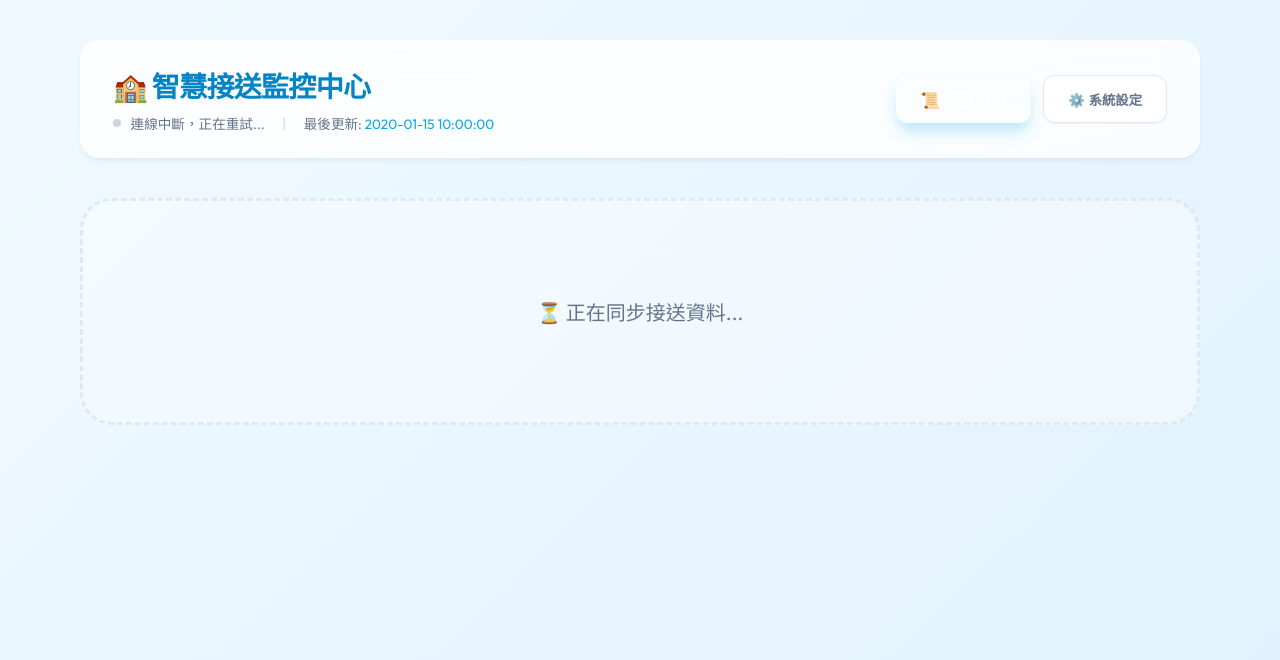
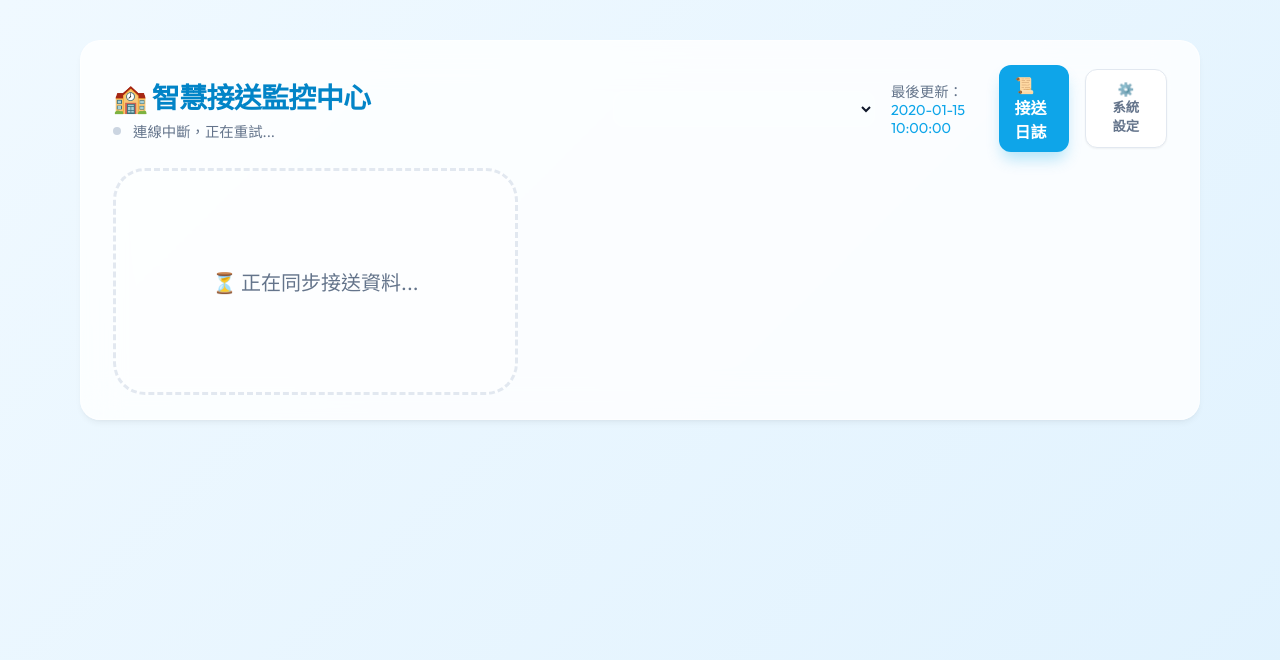
Before and after one commit to Albertyoung22/SchpickupDemo, a Flask app: template templates/dashboard.html in a window 1280 px wide. Shown: the top 660 px of the page. Run offline with Flask 3, Linux system fonts and the light colour scheme; the template is opened without the code that fills it: most values are stand-ins (such as "Sample title", 1, 10 or a date in 2020); lists and menus that the app fills with data are empty.

Commit message:
Add files via upload

```diff
--- a/templates/dashboard.html
+++ b/templates/dashboard.html
@@ -44,7 +44,59 @@
             padding: 2.5rem;
         }
 
-        header {
+        .header {
+            display: flex;
+            justify-content: space-between;
+            align-items: center;
+            margin-bottom: 2rem;
+            flex-wrap: wrap;
+            gap: 1rem;
+            padding: 1.5rem 2rem;
+            background: var(--glass-bg);
+            backdrop-filter: blur(20px);
+            border: 1px solid rgba(255, 255, 255, 0.5);
+            border-radius: 1.25rem;
+            box-shadow: 0 4px 6px -1px rgba(0, 0, 0, 0.05), 0 2px 4px -2px rgba(0, 0, 0, 0.05);
+        }
+
+        .header-left {
+            display: flex;
+            flex-direction: column;
+            gap: 0.25rem;
+        }
+
+        .header-right {
+            display: flex;
+            align-items: center;
+            gap: 1rem;
+        }
+
+        .voice-selector-mini {
+            background: rgba(255, 255, 255, 0.1);
+            border: 1px solid rgba(255, 255, 255, 0.2);
+            color: var(--text);
+            /* Changed to var(--text) for better contrast */
+            padding: 0.5rem 1rem;
+            border-radius: 0.75rem;
+            font-size: 0.9rem;
+            cursor: pointer;
+            outline: none;
+            transition: all 0.2s;
+        }
+
+        .voice-selector-mini:hover {
+            background: rgba(255, 255, 255, 0.15);
+        }
+
+        .voice-selector-mini option {
+            background: var(--card-bg);
+            /* Changed to var(--card-bg) */
+            color: var(--text);
+            /* Changed to var(--text) */
+        }
+
+        /* Original header style, now applied to .header class */
+        /* header {
             display: flex;
             justify-content: space-between;
             align-items: center;
@@ -55,7 +107,7 @@
             border: 1px solid rgba(255, 255, 255, 0.5);
             border-radius: 1.25rem;
             box-shadow: 0 4px 6px -1px rgba(0, 0, 0, 0.05), 0 2px 4px -2px rgba(0, 0, 0, 0.05);
-        }
+        } */
 
         h1 {
             font-size: 1.75rem;
@@ -397,19 +449,20 @@
 
 <body>
     <div class="layout">
-        <header>
-            <div>
+        <div class="header">
+            <div class="header-left">
                 <h1>🏫 智慧接送監控中心</h1>
-                <div id="connection-status" class="status-header">
-                    <div class="status-dot"></div>
-                    <span id="status-text">正在連接伺服器...</span>
-                    <span style="margin: 0 0.5rem; opacity: 0.3;">|</span>
-                    <span>最後更新: <span id="last-update" style="color: var(--primary);">{{ now }}</span></span>
+                <div style="display: flex; align-items: center; gap: 0.75rem;">
+                    <div id="connection-status" class="status-dot"></div>
+                    <span id="status-text" style="color: var(--text-muted); font-size: 0.9rem;">正在連接伺服器...</span>
                 </div>
             </div>
-            <div class="controls" style="display: flex; gap: 0.75rem;">
+            <div class="header-right">
+                <select id="voice-select" class="voice-selector-mini" onchange="saveSettings()"></select>
+                <div class="last-update" style="color: var(--text-muted); font-size: 0.9rem;">最後更新：<span
+                        id="last-update" style="color: var(--primary);">{{ now }}</span></div>
                 <a href="history" class="btn btn-primary"
-                    style="text-decoration: none; display: flex; align-items: center; gap: 0.5rem; background: var(--accent); border-color: var(--accent);">
+                    style="text-decoration: none; display: flex; align-items: center; gap: 0.5rem; background: var(--primary); border-color: var(--primary); padding: 0.6rem 1rem;">
                     📜 接送日誌
                 </a>
                 <button class="btn btn-secondary" onclick="openSettings()"
@@ -439,10 +492,7 @@
                         style="border:none; background:none; font-size: 1.5rem; cursor:pointer;">✕</button>
                 </div>
 
-            <div class="form-group">
-                <label>系統播報語音</label>
-                <select id="voice-select"></select>
-            </div>
+                <!-- Voice select removed from here (now in header) -->
 
                 <div class="form-group">
                     <label>播報語速</label>
@@ -468,23 +518,7 @@
                     <label for="local-play-check" style="margin: 0; cursor:pointer;">啟用校園音響同步播放 (Local MPV)</label>
                 </div>
 
-            <!-- Voice Options Management -->
-            <div style="margin-top: 2rem; border-top: 1px solid var(--border); padding-top: 1.5rem;">
-                <label
-                    style="display: block; margin-bottom: 0.75rem; color: var(--text-muted); font-size: 0.95rem; font-weight: 600;">管理語音清單
-                    (VOICE_OPTIONS)</label>
-                <div id="voice-options-editor" style="display: flex; flex-direction: column; gap: 0.75rem;">
-                    <!-- Rows will be injected here -->
-                </div>
-                <div style="display: flex; gap: 0.5rem; margin-top: 1rem;">
-                    <input type="text" id="new-voice-name" placeholder="名稱 (例如: 曉曉)"
-                        style="flex: 1; padding: 0.5rem; border: 1px solid var(--border); border-radius: 0.5rem;">
-                    <input type="text" id="new-voice-code" placeholder="代碼 (例如: zh-CN-XiaoxiaoNeural)"
-                        style="flex: 1; padding: 0.5rem; border: 1px solid var(--border); border-radius: 0.5rem;">
-                    <button class="btn" style="padding: 0.5rem 1rem; box-shadow: none;"
-                        onclick="addVoiceOption()">新增</button>
-                </div>
-            </div>
+                <!-- Voice Options Management Removed -->
 
                 <div style="display: flex; gap: 1.25rem; margin-top: 3rem;">
                     <button class="btn" style="flex: 2;" onclick="saveSettings()">儲存並套用</button>
@@ -653,49 +687,10 @@
                     }
                 }
 
-            // Render Voice Options Editor
-            renderVoiceOptionsEditor();
+                // Render Voice Options Editor Removed
             }
 
-        function renderVoiceOptionsEditor() {
-            const container = document.getElementById('voice-options-editor');
-            container.innerHTML = Object.entries(settingsData.voice_options).map(([name, code]) => `
-                <div style="display: flex; align-items: center; justify-content: space-between; background: #f1f5f9; padding: 0.5rem 1rem; border-radius: 0.5rem;">
-                    <div style="font-size: 0.9rem;">
-                        <strong style="color: var(--text);">${name}</strong>
-                        <span style="color: var(--text-muted); font-family: monospace; font-size: 0.8rem; margin-left: 0.5rem;">(${code})</span>
-                    </div>
-                    <button style="border: none; background: none; color: var(--danger); cursor: pointer; font-weight: bold;" onclick="deleteVoiceOption('${name}')">移除</button>
-                </div>
-            `).join('');
-        }
-
-        function addVoiceOption() {
-            const nameInput = document.getElementById('new-voice-name');
-            const codeInput = document.getElementById('new-voice-code');
-            const name = nameInput.value.trim();
-            const code = codeInput.value.trim();
-
-            if (!name || !code) {
-                alert("請輸入名稱與代碼");
-                return;
-            }
-
-            settingsData.voice_options[name] = code;
-            nameInput.value = '';
-            codeInput.value = '';
-
-            renderVoiceSettingsUI();
-        }
-
-        function deleteVoiceOption(name) {
-            if (Object.keys(settingsData.voice_options).length <= 1) {
-                alert("至少需保留一個語音選項");
-                return;
-            }
-            delete settingsData.voice_options[name];
-            renderVoiceSettingsUI();
-        }
+            // Management functions removed
 
             function updateRangeLabels() {
                 const r = document.getElementById('rate-range').value;
```
Also changed, not shown: Pickup_System_Desktop.py (+1 -8 lines). Lines whose indentation alone changed are shown as unchanged.
